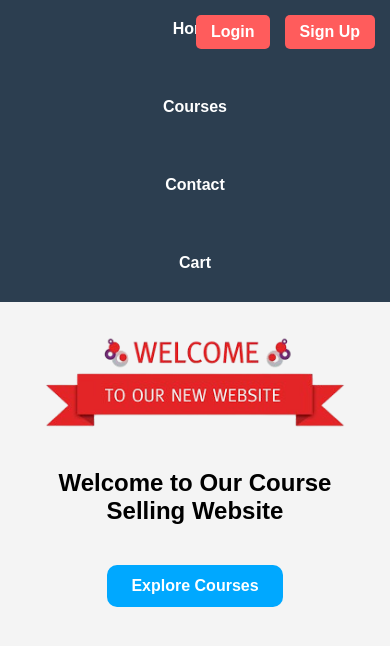
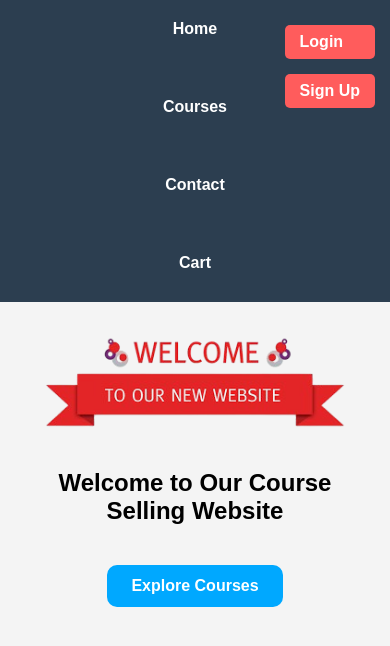
Before and after one commit to VirpalsinhChavda21/Techplement, a plain HTML site: page index.html in a window 390 px wide. Drawn offline with Linux system fonts and the light colour scheme.

```diff
--- a/style.css
+++ b/style.css
@@ -58,6 +58,22 @@ nav a:hover {
         display: block;
         font-size: 24px;
         cursor: pointer;
+        margin-top: 10px;
+    }
+    .auth-nav {
+        margin-top: 10px;
+        display: flex;
+        flex-direction: column;
+        gap: 10px;
+    }
+
+    .auth-nav a {
+        background-color: #FF5C5C;
+        padding: 10px 20px;
+    }
+
+    .auth-nav a:hover {
+        background-color: #e14e4e;
     }
 }
 
```
